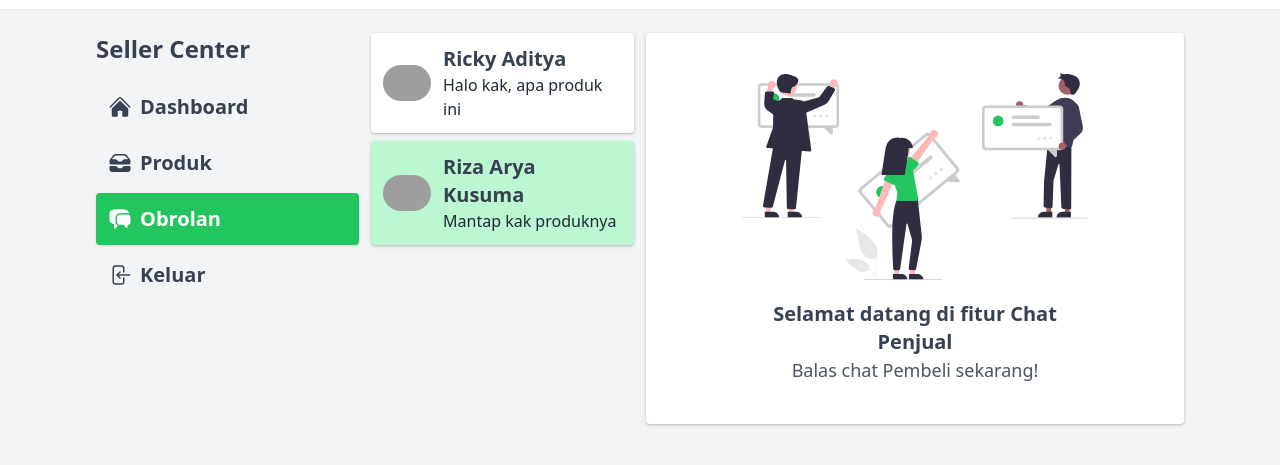
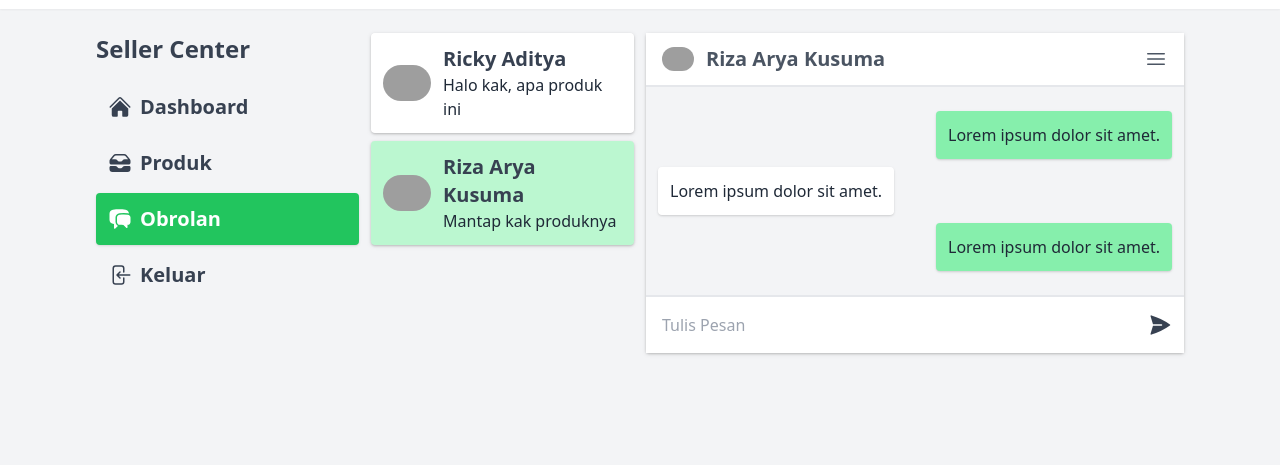
Before and after one commit to rickyaditb/ceremai-decoration-design, a website: page chat.html in a window 1280 px wide. Shown: the part 87-552 px from the top of the page. Drawn offline with Linux system fonts and the light colour scheme; grey boxes are pictures that could not be loaded.

Commit message:
feat: add chat box

```diff
--- a/chat.html
+++ b/chat.html
@@ -111,11 +111,33 @@
                         </div>
                     </div>
                 </div>
-                <div class="bg-white rounded shadow drop-shadow col-span-2 px-24 py-10">
+                <!-- <div class="bg-white rounded shadow drop-shadow col-span-2 px-24 py-10">
                     <img src="img/chat.svg" class="">
                     <div class="text-center mt-5">
                         <p class="font-bold text-xl text-gray-700">Selamat datang di fitur Chat Penjual</p>
                         <p class="text-gray-600 text-lg">Balas chat Pembeli sekarang!</p>
+                    </div>
+                </div> -->
+                <div class="bg-gray-100 rounded shadow drop-shadow col-span-2">
+                    <div class="bg-white border-b-2 border-gray-200 py-3 px-4 flex items-center justify-between text-gray-600">
+                        <div class="flex items-center gap-3">
+                            <img class="w-8 rounded-full" src="https://randomuser.me/api/portraits/men/60.jpg">
+                            <p class="text-xl font-bold">Riza Arya Kusuma</p>
+                        </div>
+                        <svg xmlns="http://www.w3.org/2000/svg" viewBox="0 0 24 24" fill="currentColor" class="w-6 h-6 cursor-pointer">
+                            <path fill-rule="evenodd" d="M3 6.75A.75.75 0 013.75 6h16.5a.75.75 0 010 1.5H3.75A.75.75 0 013 6.75zM3 12a.75.75 0 01.75-.75h16.5a.75.75 0 010 1.5H3.75A.75.75 0 013 12zm0 5.25a.75.75 0 01.75-.75h16.5a.75.75 0 010 1.5H3.75a.75.75 0 01-.75-.75z" clip-rule="evenodd" />
+                        </svg>
+                    </div>
+                    <div class="p-3 grid grid-cols-1 gap-2 my-3">
+                        <div class="ml-auto w-fit bg-green-300 shadow drop-shadow-sm p-3 rounded text-gray-800">Lorem ipsum dolor sit amet.</div>
+                        <div class="w-fit bg-white shadow drop-shadow-sm p-3 rounded text-gray-800">Lorem ipsum dolor sit amet.</div>
+                        <div class="ml-auto w-fit bg-green-300 shadow drop-shadow-sm p-3 rounded text-gray-800">Lorem ipsum dolor sit amet.</div>
+                    </div>
+                    <div class="bg-white border-t-2 border-gray-200 flex items-center">
+                        <input type="text" placeholder="Tulis Pesan" class="w-full p-4 focus:outline-none pr-11">
+                        <svg xmlns="http://www.w3.org/2000/svg" viewBox="0 0 24 24" fill="currentColor" class="w-6 h-6 absolute right-3 text-gray-700 hover:text-green-500 cursor-pointer transition">
+                            <path d="M3.478 2.405a.75.75 0 00-.926.94l2.432 7.905H13.5a.75.75 0 010 1.5H4.984l-2.432 7.905a.75.75 0 00.926.94 60.519 60.519 0 0018.445-8.986.75.75 0 000-1.218A60.517 60.517 0 003.478 2.405z" />
+                        </svg>
                     </div>
                 </div>
             </div>
```
Also changed, not shown: style.css.
